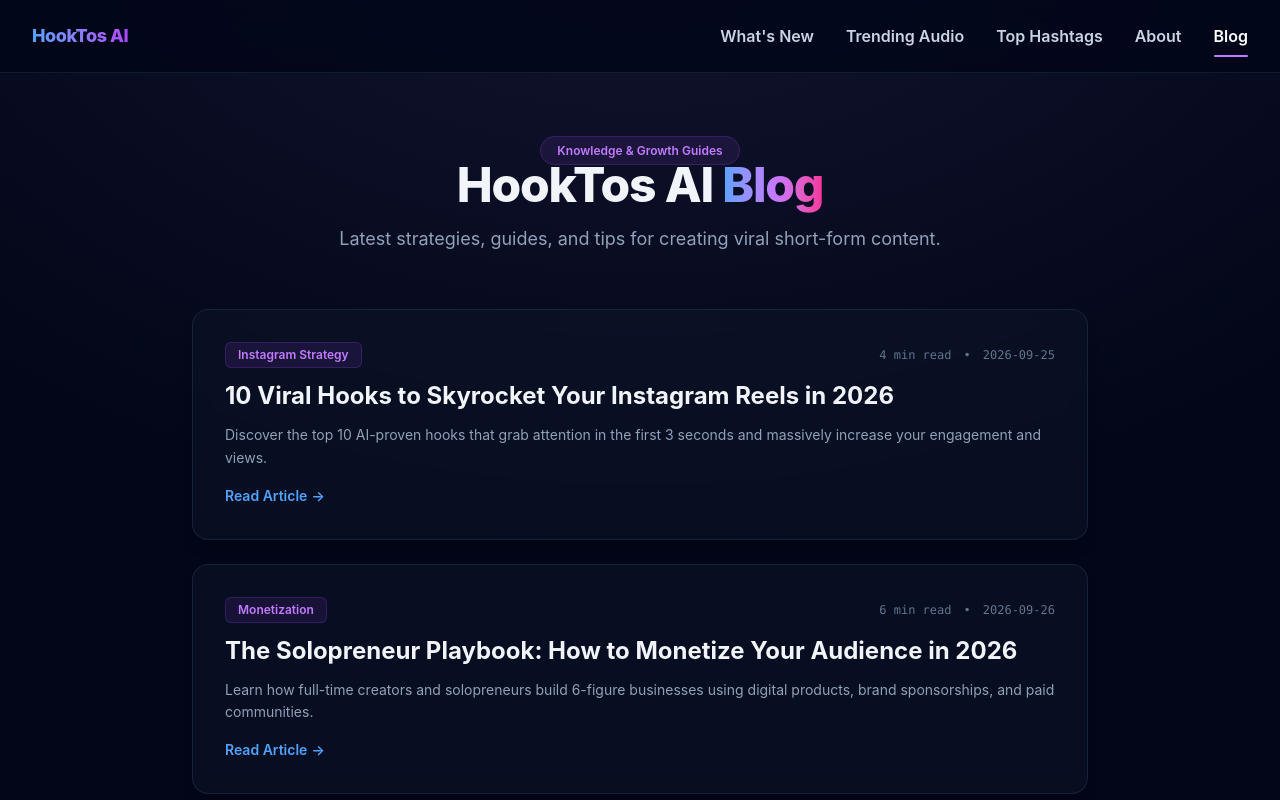
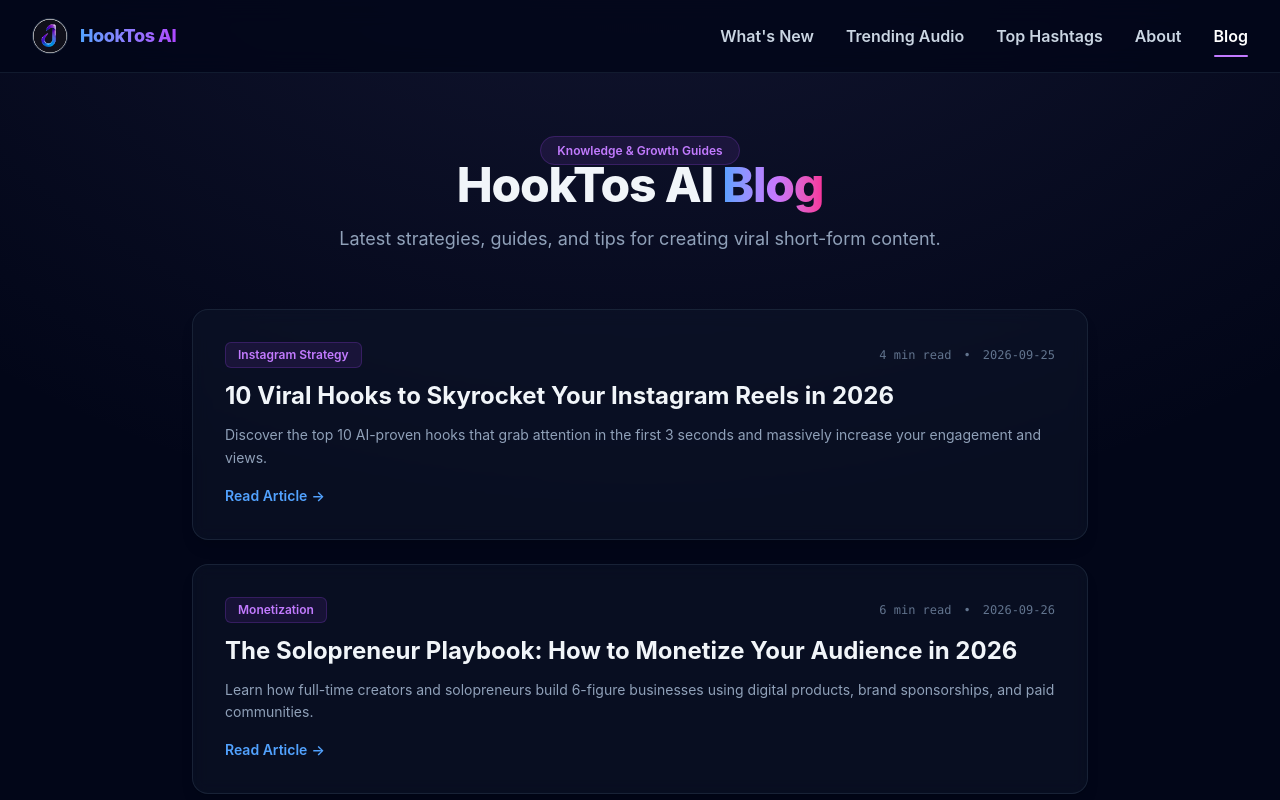
Before and after one commit to Sanchitbarjibhe/contentgen, a Next.js app: page /blog in a window 1280 px wide. Shown: the top 800 px of the page. Built offline with nearby package versions, Linux system fonts and the light colour scheme.

Commit message:
add: favicon hooktos

```diff
--- a/app/components/Navbar.tsx
+++ b/app/components/Navbar.tsx
@@ -3,6 +3,7 @@
 import Link from "next/link";
 import { usePathname } from "next/navigation";
 import { useEffect, useState } from "react";
+import Image from "next/image";
 
 const links = [
   { href: "/changelog", label: "What's New" },
@@ -30,9 +31,18 @@ export default function Navbar() {
         <div className="flex items-center justify-between py-4">
           <Link
             href="/"
-            className="whitespace-nowrap text-lg font-extrabold tracking-tight text-transparent bg-gradient-to-r from-blue-400 to-purple-500 bg-clip-text"
+            className="flex items-center gap-3 whitespace-nowrap text-lg font-extrabold tracking-tight"
           >
-            HookTos AI
+            <Image
+              src="/hooktos.jpg"
+              alt="HookTos AI logo"
+              width={36}
+              height={36}
+              className="rounded-full border border-slate-800 object-cover"
+            />
+            <span className="text-transparent bg-gradient-to-r from-blue-400 to-purple-500 bg-clip-text">
+              HookTos AI
+            </span>
           </Link>
 
           <nav aria-label="Main navigation" className="hidden items-center gap-6 text-sm font-semibold text-slate-300 md:flex sm:gap-8 sm:text-base">
--- a/app/layout.tsx
+++ b/app/layout.tsx
@@ -17,9 +17,9 @@ export const metadata: Metadata = {
   description:
     'Generate 10x viral hooks for Instagram Reels, YouTube Shorts, and TikTok in seconds. Boost reach, engagement, and video retention with AI-driven content generation.',
   icons: {
-    icon: '/hooktos.png', // किंवा '/icon.png'
-    shortcut: '/hooktos.png',
-    apple: '/hooktos.png', // iOS डिव्हाईससाठी (180x180 png)
+    icon: '/hooktos.jpg',
+    shortcut: '/hooktos.jpg',
+    apple: '/hooktos.jpg',
   },
   keywords: [
     'HookTos AI',
@@ -55,10 +55,8 @@ export const metadata: Metadata = {
       'Stop losing viewers! Generate high-retention viral hooks for Reels, Shorts, and TikTok instantly using HookTos AI.',
     images: [
       {
-        url: '/hooktos.png', // Public folder मध्ये 1200x630px चा फोटो टाका
-        width: 1200,
-        height: 630,
-        alt: 'HookTos AI Dashboard & Viral Hook Generator',
+        url: '/hooktos.jpg',
+        alt: 'HookTos AI logo',
       },
     ],
   },
@@ -67,7 +65,7 @@ export const metadata: Metadata = {
     title: 'HookTos AI — Create Viral Social Media Hooks in Seconds',
     description:
       'Supercharge your social media growth with AI-generated hooks and high-converting content.',
-    images: ['public/hooktos.png'],
+    images: ['/hooktos.jpg'],
     creator: '@HookTosai',
   },
   alternates: {
```
Also changed, not shown: public/Hooktos.png (deleted), public/hooktos.jpg (added).
